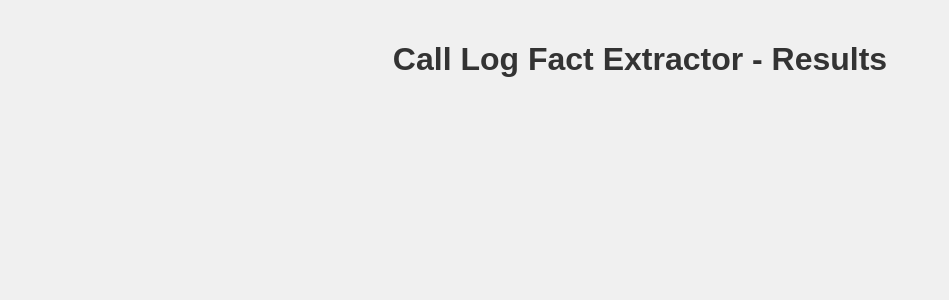
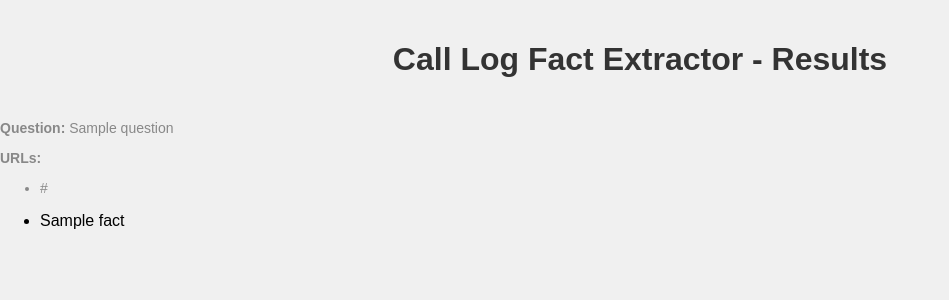
Before and after one commit to Sathvik-Chowdary-Veerapaneni/Cleric_AI_Engineer_Assginment_V2, a Flask app: template templates/output.html in a window 1280 px wide. Shown: the top 300 px of the page, without its empty margins (0-949 px from the left). Run offline with Flask 3, Linux system fonts and the light colour scheme; the template is opened without the code that fills it: most values are stand-ins (such as "Sample title", 1, 10 or a date in 2020).

Commit message:
Update the app.py code by refactoring existed code

```diff
--- a/app.py
+++ b/app.py
@@ -1,37 +1,40 @@
-from flask import Flask, render_template, request
-from werkzeug.utils import secure_filename
-import os
+from flask import Flask, render_template, request, redirect, url_for, jsonify
+import requests
+from transformers import pipeline
 
 app = Flask(__name__)
 
-@app.route('/')
-def home():
-    return render_template('home.html')
+@app.route('/', methods=['GET', 'POST'])
+def input_screen():
+    if request.method == 'POST':
+        question = request.form['question']
+        urls = request.form['urls'].split('\n')
+        # Process the question and URLs here
+        return redirect(url_for('output_screen'))
+    return render_template('input.html')
 
-@app.route('/submit', methods=['POST'])
-def submit():
-    # Extract the question from the form data
-    question = request.form.get('question')
+@app.route('/output')
+def output_screen():
+    # Retrieve the extracted facts and render the output screen
+    return render_template('output.html', facts=facts)
 
-    # Extract the uploaded files from the form data
-    uploaded_files = request.files.getlist('file_upload')
+@app.route('/submit_question_and_documents', methods=['POST'])
+def submit_question_and_documents():
+    data = request.get_json()
+    question = data['question']
+    documents = data['documents']
+    # Process the question and documents here
+    return jsonify({'message': 'Question and documents submitted successfully'})
 
-    # Save the uploaded files to a local directory
-    for file in uploaded_files:
-        filename = secure_filename(file.filename)
-        file.save(os.path.join('uploads', filename))
-
-    # Extract the URLs from the form data
-    urls = request.form.get('call_logs').split(',')
-
-    # TODO: Fetch the files from the URLs
-
-    # TODO: Process the question and call logs using an LLM
-
-    # TODO: Extract the facts from the call logs
-
-    # TODO: Render the output screen with the extracted facts
-    return render_template('output.html')
+@app.route('/get_question_and_facts', methods=['GET'])
+def get_question_and_facts():
+    # Retrieve the question, extracted facts, and status
+    response = {
+        'question': question,
+        'facts': facts,
+        'status': status
+    }
+    return jsonify(response)
 
 if __name__ == '__main__':
     app.run(debug=True)
--- a/templates/output.html
+++ b/templates/output.html
@@ -3,10 +3,29 @@
 <head>
     <title>Call Log Fact Extractor - Results</title>
     <link rel="stylesheet" type="text/css" href="{{ url_for('static', filename='styles.css') }}">
-
+    <style>
+        .small-text {
+            font-size: 14px;
+            color: #888;
+        }
+    </style>
 </head>
 <body>
     <h1>Call Log Fact Extractor - Results</h1>
+    <div class="small-text">
+        <p><strong>Question:</strong> {{ question }}</p>
+        <p><strong>URLs:</strong></p>
+        <ul>
+            {% for url in urls %}
+                <li>{{ url }}</li>
+            {% endfor %}
+        </ul>
+    </div>
     <!-- Display the extracted facts here -->
+    <ul>
+        {% for fact in facts %}
+            <li>{{ fact }}</li>
+        {% endfor %}
+    </ul>
 </body>
 </html>
```
Also changed, not shown: requirements.txt (+15 -0 lines).
